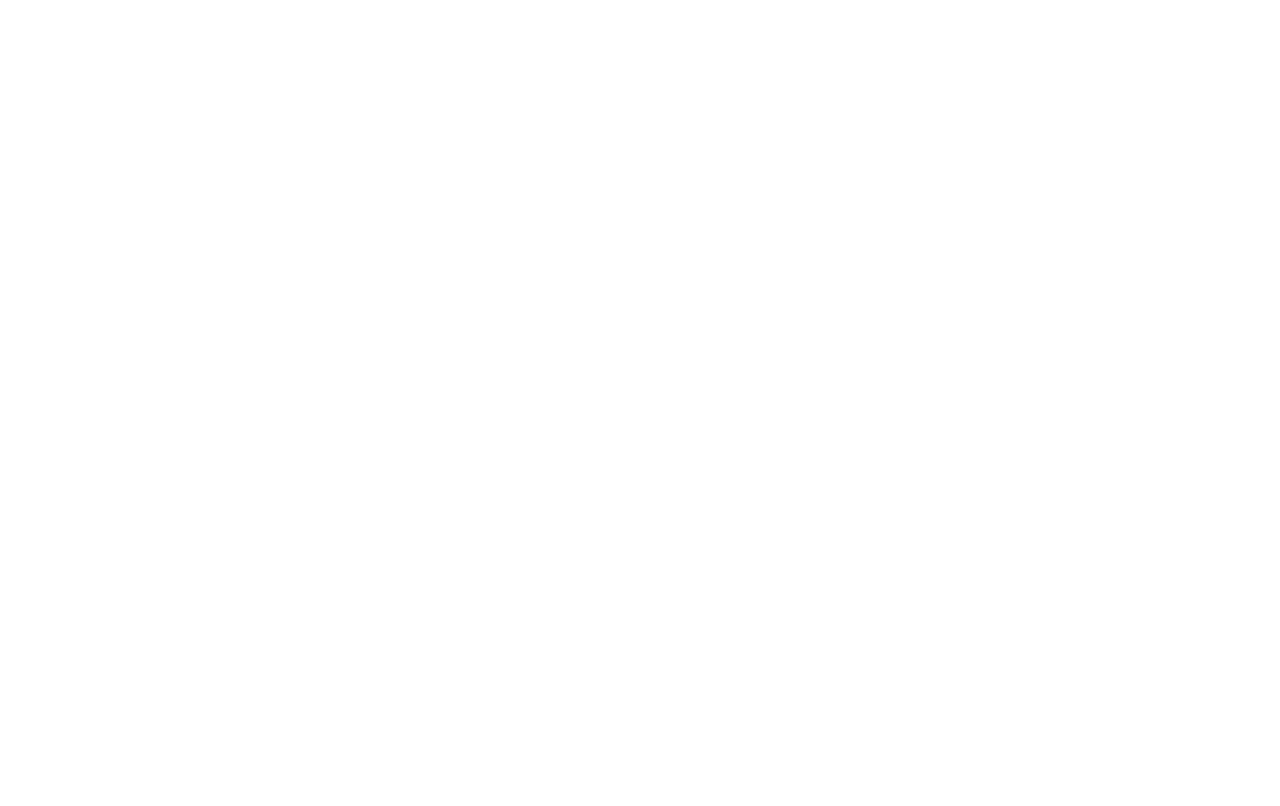
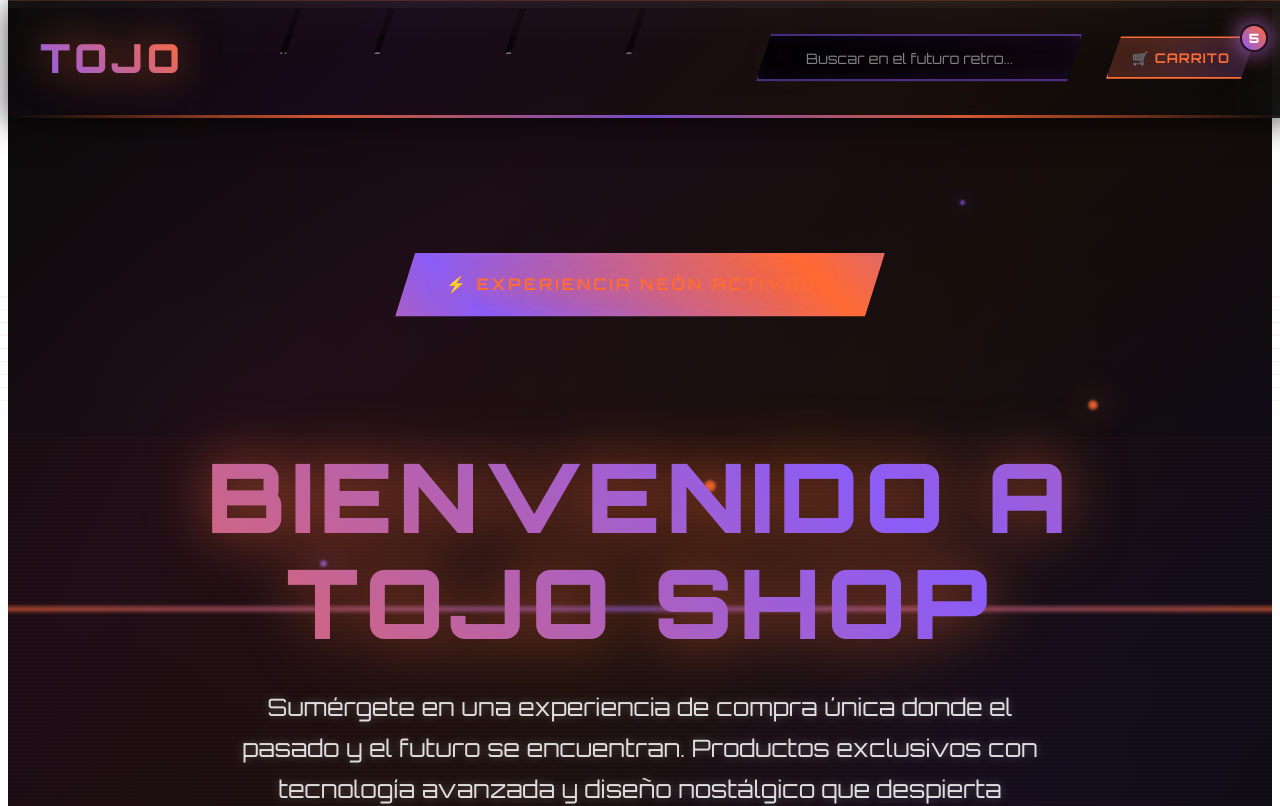
Before and after one commit to JaretEduardo/TojoShop, an Angular app in the folder TojoFront/: page /home in a window 1280 px wide. Before the commit this address led to /. Shown: the top 806 px of the page. Built offline with nearby package versions, Linux system fonts and the light colour scheme.

Commit message:
fix/rename-navbar-component

```diff
--- a/TojoFront/src/app/layouts/home/home.component.html
+++ b/TojoFront/src/app/layouts/home/home.component.html
@@ -18,7 +18,7 @@
         <div class="neon-orb"></div>
     </div>
 
-    <app-navbar></app-navbar>
+    <app-navbarauth></app-navbarauth>
     <app-hero></app-hero>
     <app-categories></app-categories>
 </body>
--- a/TojoFront/src/app/layouts/home/home.component.ts
+++ b/TojoFront/src/app/layouts/home/home.component.ts
@@ -1,12 +1,12 @@
 import { Component } from '@angular/core';
-import { NavbarComponent } from '../../shared/navbar/navbar.component';
+import { NavbarAuthComponent } from '../../shared/navbarauth/navbarauth.component';
 import { HeroComponent } from '../../components/hero/hero.component';
 import { CategoriesComponent } from '../../components/categories/categories.component';
 
 @Component({
   selector: 'app-home',
   standalone: true,
-  imports: [NavbarComponent, HeroComponent, CategoriesComponent],
+  imports: [NavbarAuthComponent, HeroComponent, CategoriesComponent],
   templateUrl: './home.component.html',
   styleUrl: './home.component.css'
 })
```
Also changed, not shown: TojoFront/src/app/app.routes.ts (+10 -6 lines), TojoFront/src/app/shared/navbar/navbar.component.ts (deleted, +0 -12 lines), TojoFront/src/app/shared/navbarauth/navbarauth.component.ts (added, +12 -0 lines), TojoFront/src/app/shared/navbarauth/navbarauth.component.css (renamed from TojoFront/src/app/shared/navbar/navbar.component.css), TojoFront/src/app/shared/navbarauth/navbarauth.component.html (renamed from TojoFront/src/app/shared/navbar/navbar.component.html), 1 other file (tests, documents, lock files or other folders).
